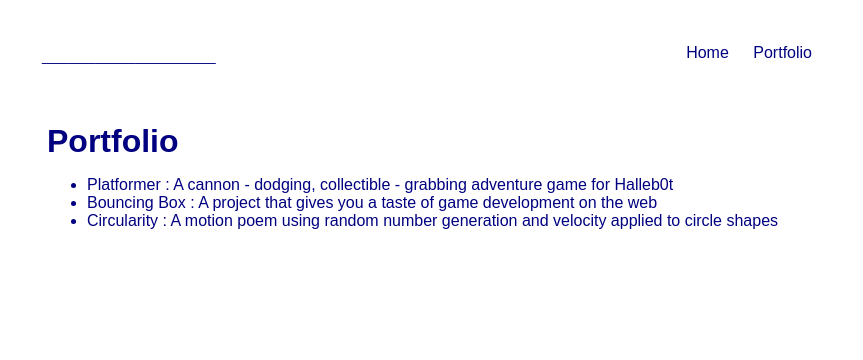
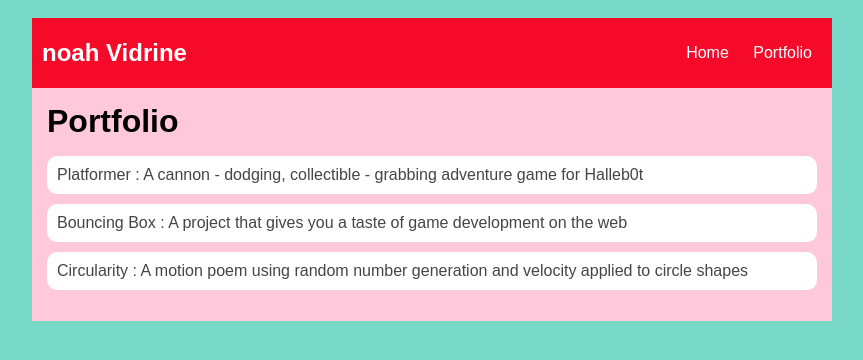
Before and after one commit to NoahVidrine7519932/NoahVidrine7519932.github.io, a plain HTML site: page portfolio.html in a window 1280 px wide. Shown: the whole page, without its empty margins (208-1071 px from the left). Drawn offline with Linux system fonts and the light colour scheme.

Commit message:
portfolio css

```diff
--- a/portfolio.html
+++ b/portfolio.html
@@ -1,13 +1,13 @@
 <!DOCTYPE HTML>
 <html>
-    <head> <title>_____________</title>
+    <head> <title>Noah Vidrine</title>
       <link rel="stylesheet" href="style.css">
     </head>
 
     <body>
       <div id="all-contents">
         <nav>
-          <h1>_____________</h1>
+          <h1>noah Vidrine</h1>
             <ul id="nav-ul">
               <li class="nav-li">
                <a class="nav-a" href="index.html">Home</a>
--- a/style.css
+++ b/style.css
@@ -1,7 +1,7 @@
 
    body {
-       background: ___________________;
-       color: navy;
+       background: rgb(120, 217, 200);
+       color: rgb(47, 47, 45);
        padding: 10px;
        font-family: arial;
    }
@@ -12,16 +12,15 @@
 
    /* navigation menu */
    nav {
-       background: ___________________;
+       background: rgb(246, 10, 41);
       margin: 0 auto;
-     margin-bottom: 20px;
        display: flex;
        padding: 10px;
    }
    h1 {
        display: flex;
        align-items: center;
-       color: navy;
+       color: white;
        flex: 1;
        margin: 0;
    }
@@ -30,17 +29,16 @@
    }
    .nav-li {
        display: inline-block;
-
        padding: 0 10px;
    }
    a {
        text-decoration: none;
-       color:navy;
+       color: #fff;
    }
 
    /* main container area beneath menu */
    main {
-       background: ___________________;
+       background: rgb(789, 200, 219);
        display: flex;
    }
    .sidebar {
@@ -57,9 +55,35 @@
 
    /* portfolio styles */
    #interests {
-       border: 3px gray solid;
+       border: 4px silver ridge;
        padding: 8px;
    }
    h2, h3 {
        margin: 0px;
    }
+
+   /* portfolio styles */
+         .content h1 {
+             color: black;
+         }
+
+         #portfolio {
+             list-style-type: none;
+             padding-left: 0;
+         }
+
+         #portfolio li {
+             background: #fff;
+             padding: 10px;
+             border-radius: 10px;
+             margin-bottom: 10px;
+         }
+
+         #portfolio li:hover {
+             background: #eee;
+         }
+
+         #portfolio a {
+             text-decoration: none;
+             color: #454545;
+         }
```
Also changed, not shown: index.html (line endings or trailing spaces).
